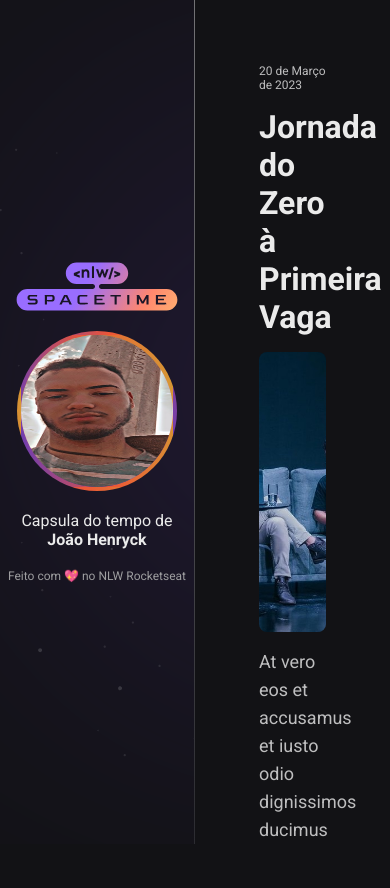
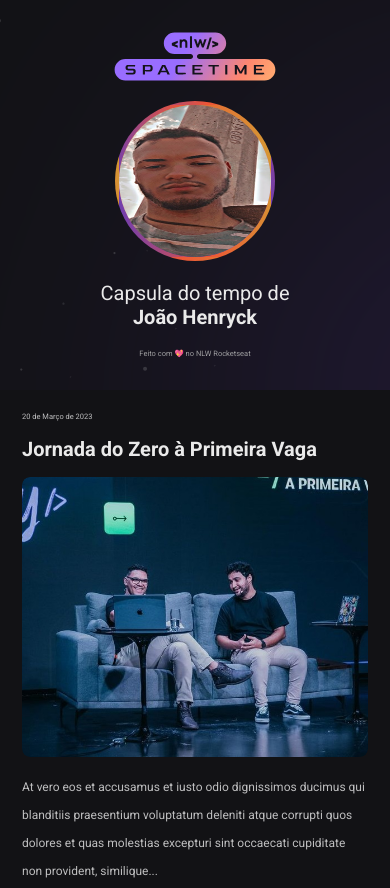
Before and after one commit to THOM-3/NLW-SPACETIME, a plain HTML site: page index.html in a window 390 px wide. Shown: the top 888 px of the page. Before the commit the page ends 844 px from the top, so only its background shows below. Drawn offline with Linux system fonts and the light colour scheme.

Commit message:
add readme with project preview

```diff
--- a/index.html
+++ b/index.html
@@ -37,10 +37,12 @@
       >
         <small>20 de Março de 2023</small>
         <h1>Jornada do Zero à Primeira Vaga</h1>
+        <div>
           <img
             src="./assets/jornada.png"
             alt="Rodrigo e Mayk apresentando o evento Jornada do Zero à Primeira Vaga"
           />
+        </div>
         <p>
           At vero eos et accusamus et iusto odio dignissimos ducimus qui
           blanditiis praesentium voluptatum deleniti atque corrupti quos dolores
@@ -56,10 +58,12 @@
       >
         <small>20 de Março de 2023</small>
         <h1>Jornada do Zero à Primeira Vaga</h1>
+        <div>
           <img
             src="./assets/jornada.png"
             alt="Rodrigo e Mayk apresentando o evento Jornada do Zero à Primeira Vaga"
           />
+        </div>
         <p>
           At vero eos et accusamus et iusto odio dignissimos ducimus qui
           blanditiis praesentium voluptatum deleniti atque corrupti quos dolores
@@ -75,10 +79,12 @@
       >
         <small>20 de Março de 2023</small>
         <h1>Jornada do Zero à Primeira Vaga</h1>
+        <div>
           <img
             src="./assets/jornada.png"
             alt="Rodrigo e Mayk apresentando o evento Jornada do Zero à Primeira Vaga"
           />
+        </div>
         <p>
           At vero eos et accusamus et iusto odio dignissimos ducimus qui
           blanditiis praesentium voluptatum deleniti atque corrupti quos dolores
--- a/styles.css
+++ b/styles.css
@@ -2,6 +2,10 @@
   margin: 0;
   padding: 0;
   box-sizing: border-box;
+}
+
+:root {
+  font-size: 16px;
 }
 
 body {
@@ -18,6 +22,31 @@ nav {
   padding: 64px;
   grid-area: timeline;
   overflow-y: scroll;
+  animation: intering 0.7s ease-in-out;
+}
+
+::-webkit-scrollbar {
+  width: 8px;
+}
+
+::-webkit-scrollbar-track {
+  background-color: #2c2c31;
+}
+
+::-webkit-scrollbar-thumb {
+  background-color: #9e9ea0;
+}
+
+@keyframes intering {
+  from {
+    opacity: 0;
+    transform: translateY(-200px);
+  }
+
+  to {
+    opacity: 1;
+    transform: translateY(0);
+  }
 }
 
 .memory {
@@ -31,11 +60,11 @@ nav {
 
 .memory small {
   color: #bebebf;
-  font-size: 12px;
+  font-size: 0.75rem;
 }
 
 .memory h1 {
-  font-size: 32px;
+  font-size: 2rem;
 }
 
 .memory img {
@@ -43,10 +72,21 @@ nav {
   height: 280px;
   object-fit: cover;
   border-radius: 8px;
+  transition: transform 0.3s ease-in-out;
+}
+.memory div {
+  width: 100%;
+  height: 280px;
+  overflow: hidden;
+  border-radius: 8px;
+}
+
+.memory:hover img {
+  transform: scale(1.1);
 }
 
 .memory p {
-  font-size: 18px;
+  font-size: 1.2rem;
   line-height: 28px;
   color: #bebebf;
 }
@@ -66,6 +106,10 @@ aside {
   background-size: auto 100;
 }
 
+aside * {
+  animation: intering 0.7s ease-in-out;
+}
+
 aside img:nth-child(2) {
   width: 160px;
   height: 160px;
@@ -75,12 +119,36 @@ aside img:nth-child(2) {
     linear-gradient(260deg, #d39e33, #ed5636, #633bbc);
 }
 
-aside p{
+aside p {
   size: 32px;
   text-align: center;
+  font-size: 2rem;
 }
 
-aside span{
-  font-size: 12px;
+aside span {
+  font-size: 0.75rem;
   color: #9e9ea0;
 }
+
+@media (max-width: 768px) {
+  :root {
+    font-size: 10px;
+  }
+  body {
+    grid-template-columns: 1fr;
+    grid-template-rows: 0.2fr 0.8fr;
+    grid-template-areas:
+      " profile "
+      " timeline ";
+  }
+
+  aside {
+    border-right: none;
+    padding: 32px 12px;
+  }
+
+  nav {
+    overflow-y: visible;
+    padding: 22px;
+  }
+}
```
Also changed, not shown: .github/preview.png (added), 1 other file. Lines whose indentation alone changed are shown as unchanged.
